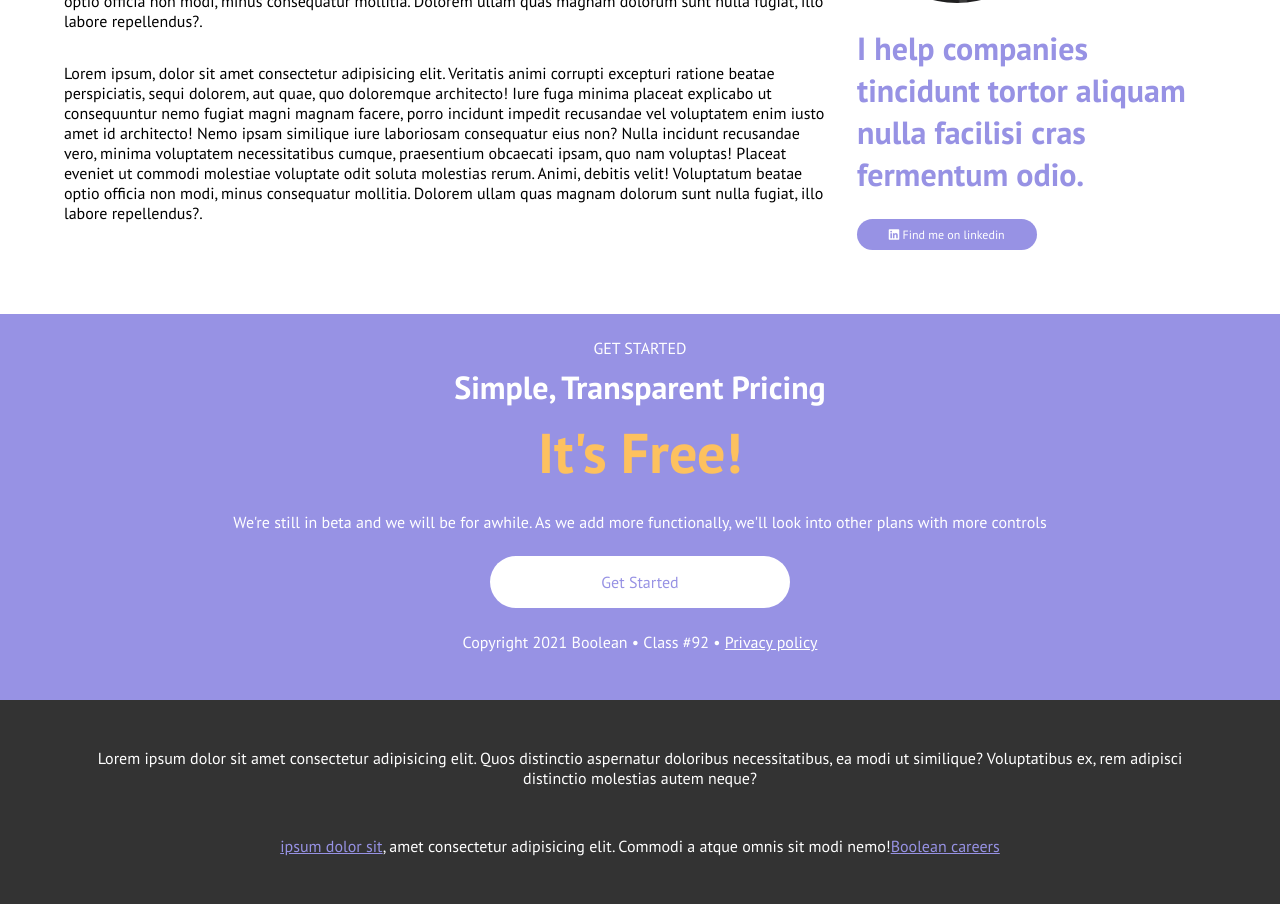
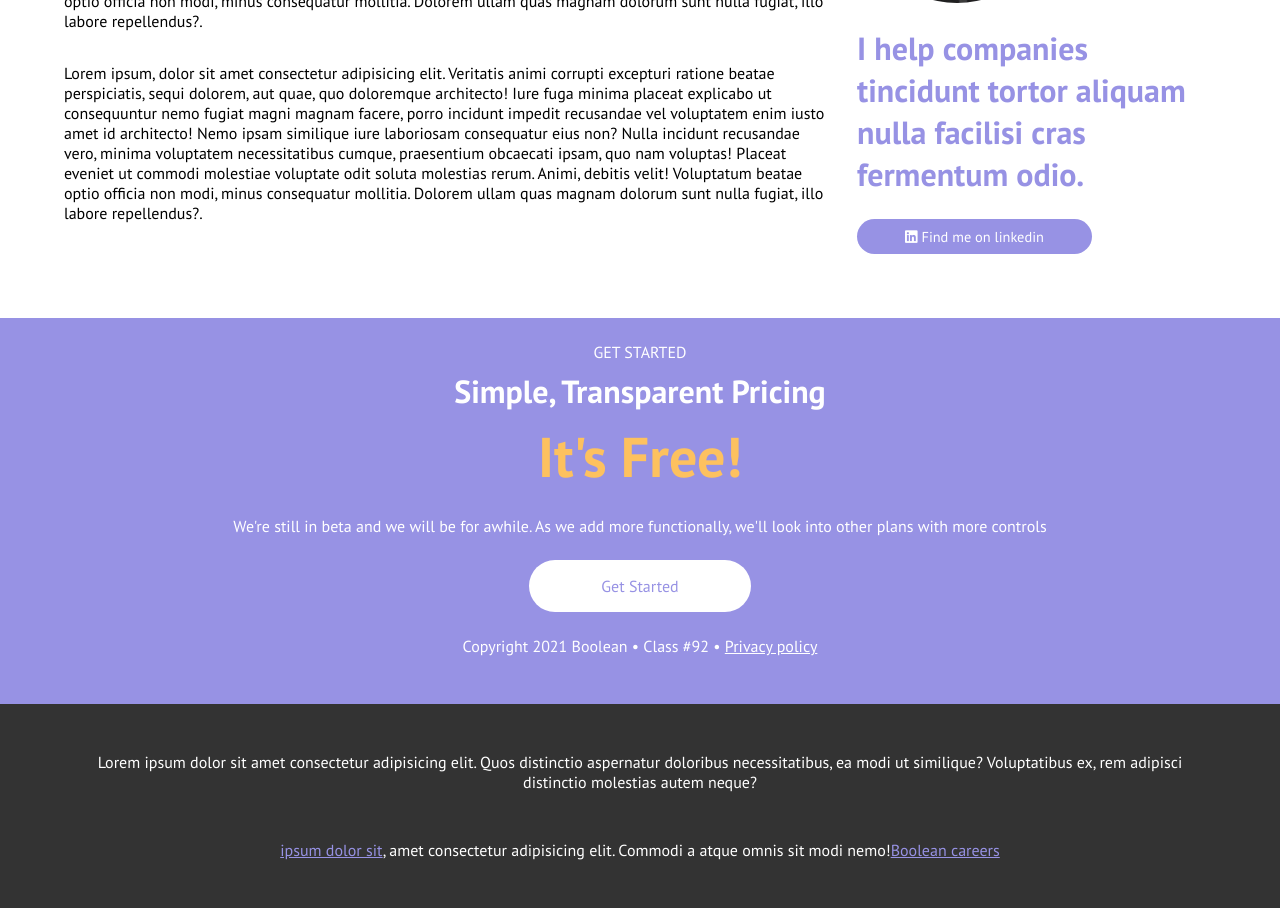
Before and after one commit to MarcoBione/htmlcss-responsive-layout, a plain HTML site: page new/index.html in a window 1280 px wide. Shown: the part 5226-6134 px from the top of the page. Drawn offline with Linux system fonts and the light colour scheme.

Commit message:
Fix last section + fix buttons

```diff
--- a/new/CSS/style.css
+++ b/new/CSS/style.css
@@ -323,10 +323,10 @@ main{
 #about-us .button{
     background-color: var(--bg-lilla);
     color: var(--light-color);
-    padding: 0.5rem;
+    padding: 0.5rem 3rem;
     max-width: 100%;
     text-align: center;
-    font-size: 25%;
+    font-size: 30%;
 }
 
 #about-us .user p{
@@ -336,13 +336,21 @@ main{
 }
 
 #about-us .box{
-    max-width: 50%;
+    justify-content: flex-start;
 }
 
 /* ABOUT-US END*/
 
 
 /* CALL TO ACTION */
+
+#call-to-action .spacer{
+    max-width: 80%;
+}
+
+#call-to-action .container{
+    justify-content: center;
+}
 
 #call-to-action h4{
     color: var(--light-color);
@@ -375,11 +383,16 @@ main{
 #call-to-action .button{
     background-color: var(--light-color);
     color: var(--bg-lilla);
-    padding: 1rem;
-    width: 300px;
+    padding: 1rem 4.5rem;
     text-align: center;
-    margin: 0 auto;
+    max-width: 100%;
+    font-size: 100%;
 }
+
+#call-to-action .box{
+    justify-content: center;
+}
+
 
 
 
--- a/new/index.html
+++ b/new/index.html
@@ -314,7 +314,7 @@
                         <div class="img-cont about-user"><i class="fa-solid fa-quote-left"></i></div>
                         <p>I help companies tincidunt tortor aliquam nulla facilisi cras fermentum odio.</p>
 
-                        <div class="box">
+                        <div class="box d-flex">
                             <div class="button rounded-b"><i class="fa-brands fa-linkedin"></i> Find me on linkedin</div>
                         </div>
 
@@ -329,7 +329,7 @@
 
         <section id="call-to-action" class="even">
 
-            <div class="container">
+            <div class="container d-flex">
 
                 <section class="spacer">
 
@@ -341,7 +341,9 @@
 
                     <p>We're still in beta and we will be for awhile. As we add more functionally, we'll look into other plans with more controls</p>
 
-                    <div class="button rounded-b">Get Started</div>
+                    <div class="box d-flex">
+                        <div class="button rounded-b">Get Started</div>
+                    </div>
 
                     <p>Copyright 2021 Boolean &bull; Class #92 &bull; <a href="#">Privacy policy</a></p>
 
```
